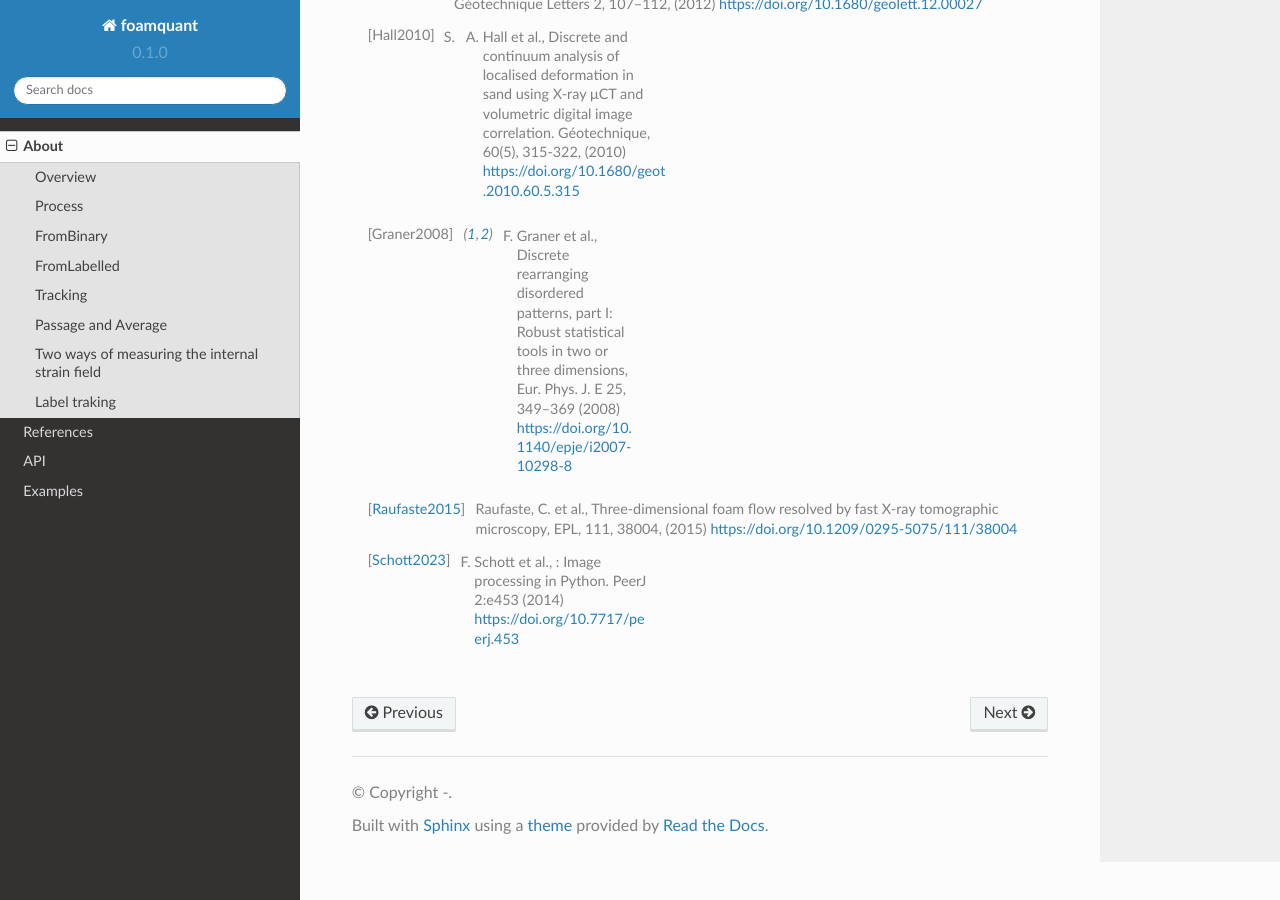
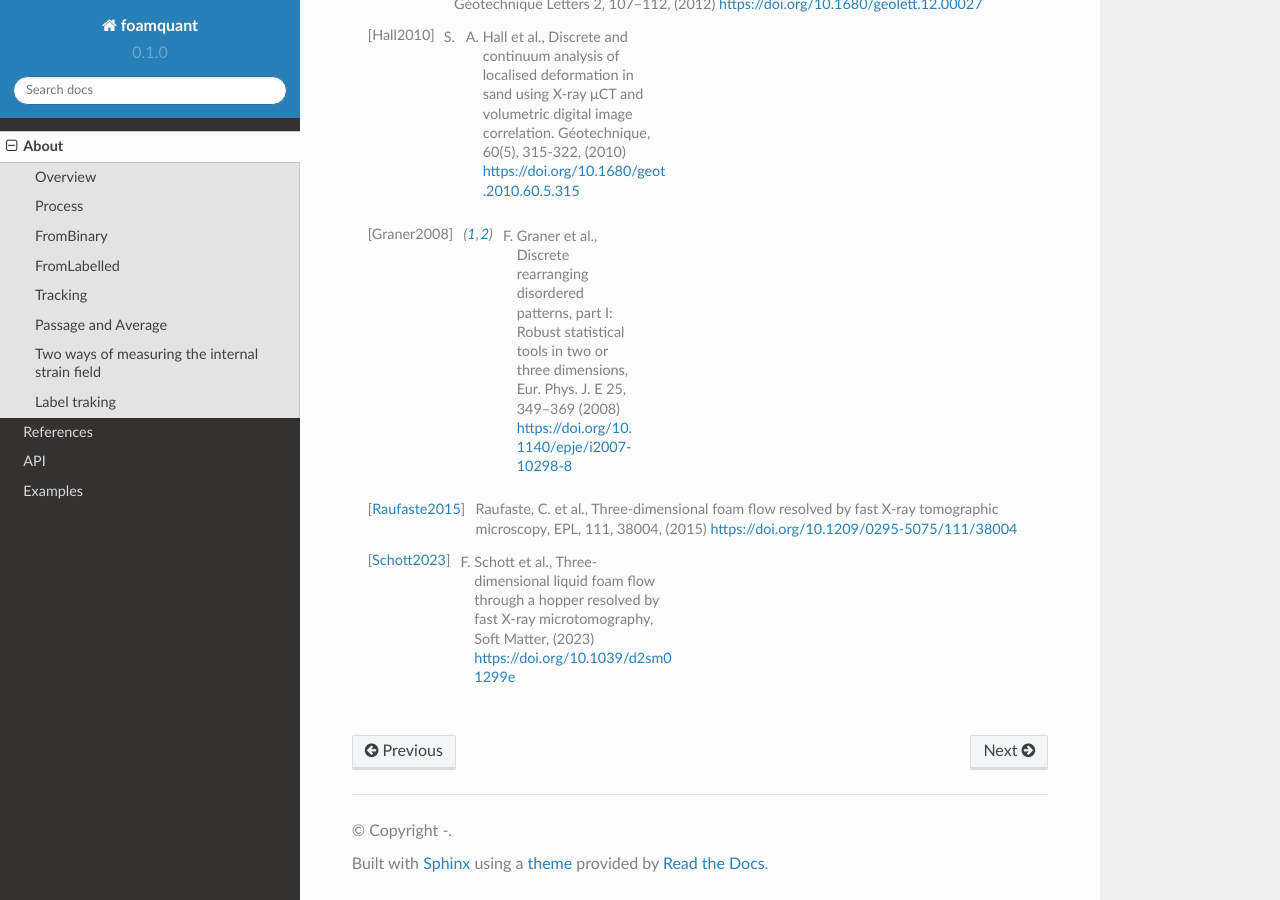
Before and after one commit to floschott/foamquant, a Sphinx documentation site: the page built from docs/source/about.rst, in a window 1280 px wide and 900 px high, scrolled down 5569 px. Built offline with Sphinx 7.4.7 and the Read the Docs theme 2.0.0, drawn with Linux system fonts in a browser that asks for light colours.

Commit message:
Update about.rst

```diff
--- a/docs/source/about.rst
+++ b/docs/source/about.rst
@@ -106,4 +106,4 @@ References
 
 .. [Raufaste2015] Raufaste, C. et al., Three-dimensional foam flow resolved by fast X-ray tomographic microscopy, EPL, 111, 38004, (2015) https://doi.org/10.1209/0295-5075/111/38004
 
-.. [Schott2023] F. Schott et al., : Image processing in Python. PeerJ 2:e453 (2014) https://doi.org/10.7717/peerj.453
+.. [Schott2023] F. Schott et al., Three-dimensional liquid foam flow through a hopper resolved by fast X-ray microtomography, Soft Matter, (2023) https://doi.org/10.1039/d2sm01299e
```
